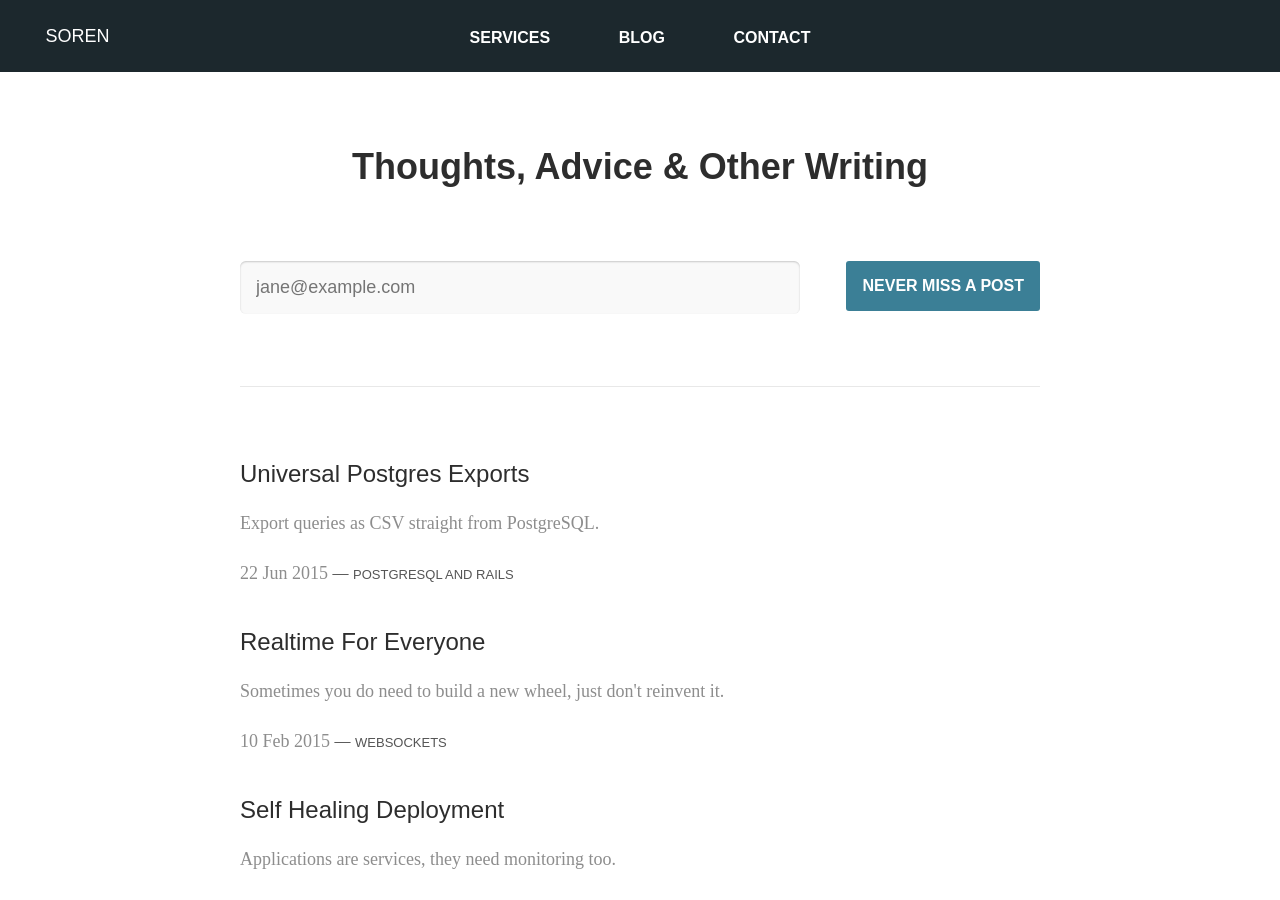
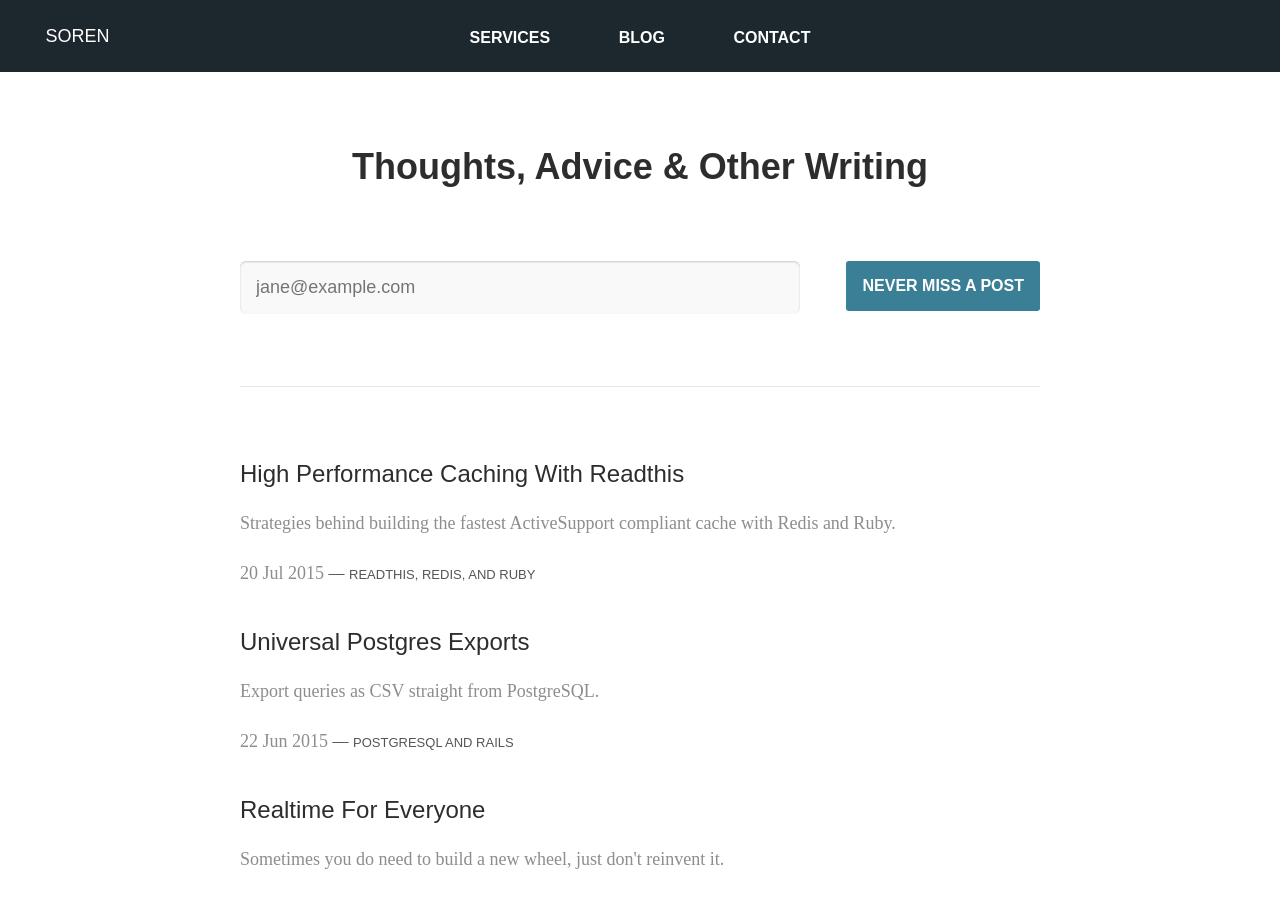
Before and after one commit to sorentwo/soren-website, a Jekyll site: the page built from blog/index.html, in a window 1280 px wide and 900 px high. Built offline with Jekyll 4.4.1, drawn with Linux system fonts in a browser that asks for light colours; Markdown is read by kramdown in place of the engine named in the settings; comment, search, counter and statistics services are not loaded; some of the changed lines change nothing that is shown.

Commit message:
Edits and publishing of high performance caching

````diff
--- a/_drafts/high-performance-caching-with-readthis.md
+++ b/_posts/2015-07-20-high-performance-caching-with-readthis.md
@@ -7,17 +7,21 @@
 
 <script src="https://cdnjs.cloudflare.com/ajax/libs/Chart.js/1.0.2/Chart.js"></script>
 
-[Readthis][readthis] is a caching library for Ruby backed by [Redis][redis].
-Redis is a blazingly fast and amazingly versatile in-memory database that is
-ubiquitous among Rails apps.  More often than not it is being leveraged for
-background job processing, pubsub, request rate limiting, and all manner of
-other ad-hoc tasks that require persistence and speed.  Unfortunately, its
-adoption as a cache has lagged behind [Memcached][memcached], a popular
-in-memory database alternative. That may be due to lingering views on what
-Redis's strengths are, but I believe it comes down to a lack of great libraries.
-That's precisely what led to writing Readthis.
+[Redis][redis] is blazingly fast, amazingly versatile and its use is virtually
+ubiquitous among Rails apps. Typically it's being leveraged for background job
+processing, pub/sub, request rate limiting, and all manner of other ad-hoc tasks
+that require persistence and speed. Unfortunately, its adoption as a cache has
+lagged in the shadow of [Memcached][memcached], the longstanding in-memory
+caching alternative. That may be due to lingering views on what Redis's
+strengths are, but I believe it comes down to a lack of great libraries. That's
+precisely what led to writing [Readthis][readthis], an extremely fast caching
+library for Ruby and backed by Redis.
 
-Performance of `fetch_multi` and `read_multi` across varying cache implementations:
+Before diving into project goals and implementation details let's look at a
+chart comparing the performance of `multi` cache operations across varying cache
+libraries. Multi, or pipelined, read/write operations are particularly valuable
+for caching with API requests, and an excellent example of where Readthis's
+performance excels:
 
 <canvas id="multi-chart" width="800" height="400"></canvas>
 
@@ -47,18 +51,21 @@
   var perfChart = new Chart(ctx).Bar(data, { responsive: true });
 </script>
 
-The only store faster than Readthis is ActiveSupport's in memory storage which
+The [multi benchmark][multi-bench] can be found in the Readthis repository.
+
+The only store faster than Readthis is ActiveSupport's in memory storage, which
 isn't persisted to a database at all. Throughout the rest of this post we'll
 look at the high level goals that made this performance possible, and examine
 some of the specific steps taken to achieve it.
 
 ## High Level Goals
 
-When writing a new implementation of existing software you must set out some
-high level goals that will differentiate your library and provide some metrics
-of success. As there was already a Redis backed cache available in
-[redis-store][redis-store], and an extremely popular Memcached library in
-[dalli][dalli], setting the initial goals was quite straight forward.
+Writing a new implementation of existing software begins with setting high level
+goals. These goals establish how the library will be differentiated from the
+alternatives and provide some metrics of success. As there was already a Redis
+backed cache available in [redis-store][redis-store], and an extremely popular
+Memcached library in [dalli][dalli], setting the initial goals was quite
+straight forward.
 
 * **Lightweight** - Aside from Redis there is no need for external dependencies.
   Keep the gem as portable as possible and avoid requiring the `ActiveSupport`
@@ -69,27 +76,25 @@
 * **Pooled** - Many apps use a single global connection to Redis, which is a
   cause for contention in multi-threaded systems. Follow Dalli's lead and
   leverage connection pooling to increase throughput.
-* **Hiredised** - Forgo JRuby compatibility and require the [hiredis][hiredis] C
-  client library from the outset. It speeds up the parsing of bulk replies.
-* **Well Tested** - Caching is a critical component of a production system. Each
+* **Well Tested** - Caching is a critical component in production systems. Each
   code path needs to be exercised so that changes and optimizations can be made
   with confidence. This is a case where 100% test coverage is necessary.
-
-Here is a chart comparing `read_multi` and `fetch_multi` across various cache
-implementations. The [multi benchmark][multi-bench] can be found in the Readthis
-repository.
+* **Maintained** - Project maintenance isn't a concrete feature, but it is
+  paramount to the trust and adoption of a library. I submitted numerous patches
+  to `redis-activesupport` but the pull requests languished for months while
+  compatibility drifted away from releases of Rails.
 
 ## Identifying Performance Bottlenecks
 
-Once the initial project structure was in place a small suite of benchmark
-scripts were created to measure performance and memory usage.  As features were
-added or enhanced the scripts were run to identify performance bottlenecks,
+Once the initial library structure was in place a small suite of benchmark
+scripts were created to measure performance and memory usage. As features were
+added or enhanced the scripts were used to identify performance bottlenecks,
 while also ensuring there weren't any performance regressions.
 
-The initial benchmark results could be broken down into three distinct
+The initial benchmark results can be broken down into three distinct
 bottlenecks: round trips to Redis, marshaling cached data and cache entry
 creation. Though there were also other micro-optimizations that presented
-themselves, those three areas provided the biggest performance gains.
+themselves, these three areas provided the most obvious gains.
 
 ## Mitigating the Redis Round-trip
 
@@ -105,6 +110,52 @@
 operations where values are written only when they can't be retrieved, reading
 and writing of all values is always performed with two commands, no matter how
 many entries are being retrieved.
+
+The most significant gains to pipelining and round-trip performance came through
+the use of [hiredis][hiredis]. Hiredis is a Redis adapter written in C that
+drastically speeds up the parsing of bulk replies.
+
+```ruby
+require 'bundler'
+
+Bundler.setup
+
+require 'benchmark/ips'
+require 'readthis'
+
+REDIS_URL = 'redis://localhost:6379/11'
+native  = Readthis::Cache.new(REDIS_URL, driver: :ruby,  expires_in: 60)
+hiredis = Readthis::Cache.new(REDIS_URL, driver: :hiredis, expires_in: 60)
+
+('a'..'z').each { |key| native.write(key, key * 1024) }
+
+Benchmark.ips do |x|
+  x.report('native:read-multi')  { native.read_multi(*('a'..'z')) }
+  x.report('hiredis:read-multi') { hiredis.read_multi(*('a'..'z')) }
+
+  x.compare!
+end
+```
+
+<canvas id="driver-chart" width="800" height="400"></canvas>
+
+<script>
+  var data = {
+    labels: ["Native Ruby", "Hiredis"],
+    datasets: [
+      {
+        label: "read-multi",
+        fillColor: "rgba(220,220,220,0.5)",
+        strokeColor: "rgba(220,220,220,0.8)",
+        highlightFill: "rgba(220,220,220,0.75)",
+        highlightStroke: "rgba(220,220,220,1)",
+        data: [1139.0, 3930.4]
+      }
+    ]
+  };
+  var ctx = document.getElementById('driver-chart').getContext('2d');
+  var perfChart = new Chart(ctx).Bar(data, { responsive: true });
+</script>
 
 ## Faster Marshalling
 
````
